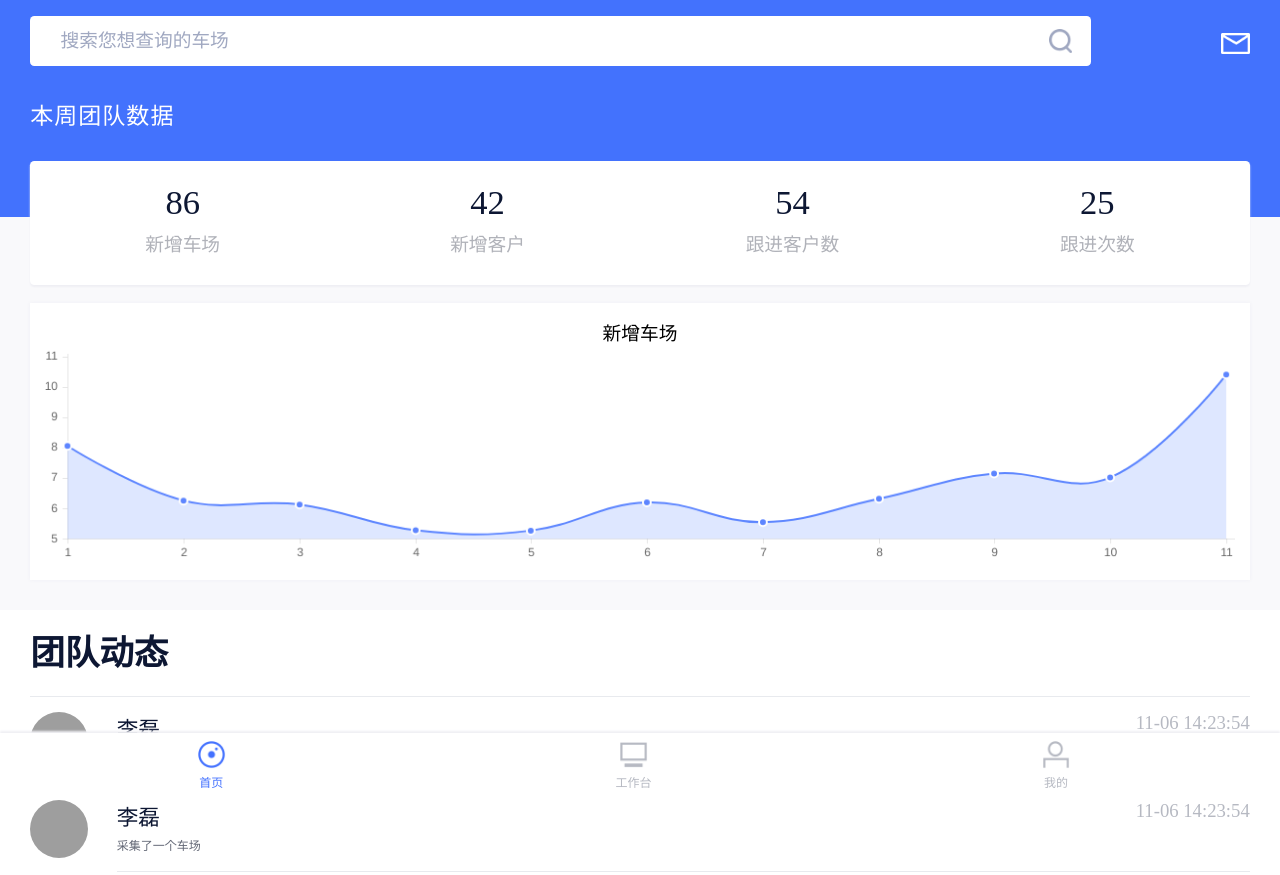
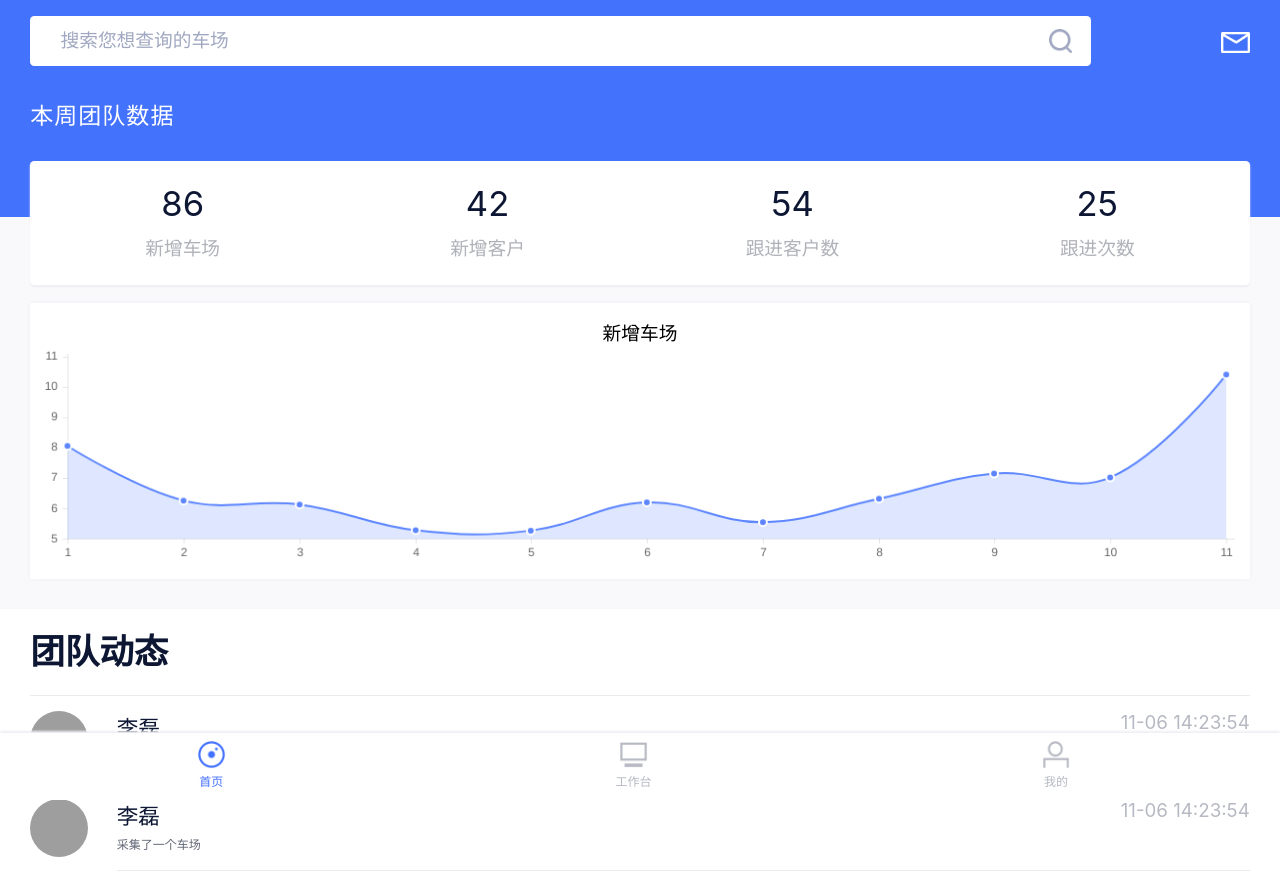
Before and after one commit to BearDryDirty/rm, a plain HTML site: page index.html in a window 1280 px wide. Shown: the top 875 px of the page. Drawn offline with Linux system fonts and the light colour scheme; grey boxes are pictures that could not be loaded.

Commit message:
Update style.css

```diff
--- a/css/style.css
+++ b/css/style.css
@@ -1,6 +1,8 @@
+body{font-family:-apple-system-font,BlinkMacSystemFont,"Helvetica Neue","PingFang SC","Hiragino Sans GB","Microsoft YaHei UI","Microsoft YaHei",Arial,sans-serif;}
 .relative{position: relative;}
 .bg-white{background: #fff}
 i{font-style: normal;}
+a{text-decoration:none;-webkit-tap-highlight-color:transparent }
 .fr{float: right;}
 .pd-1rem{padding-bottom: 1rem}
 .over-x{overflow: hidden;}
```
